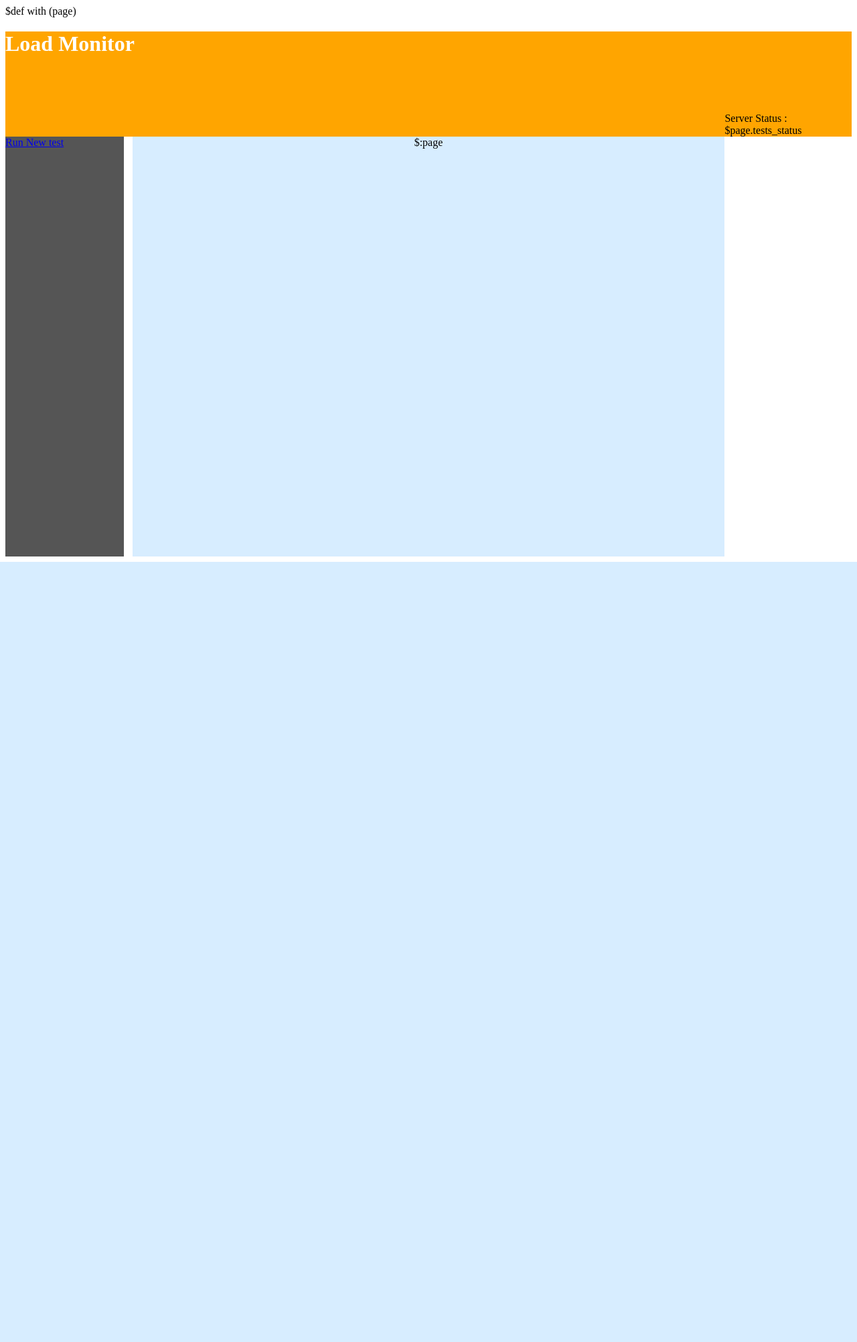
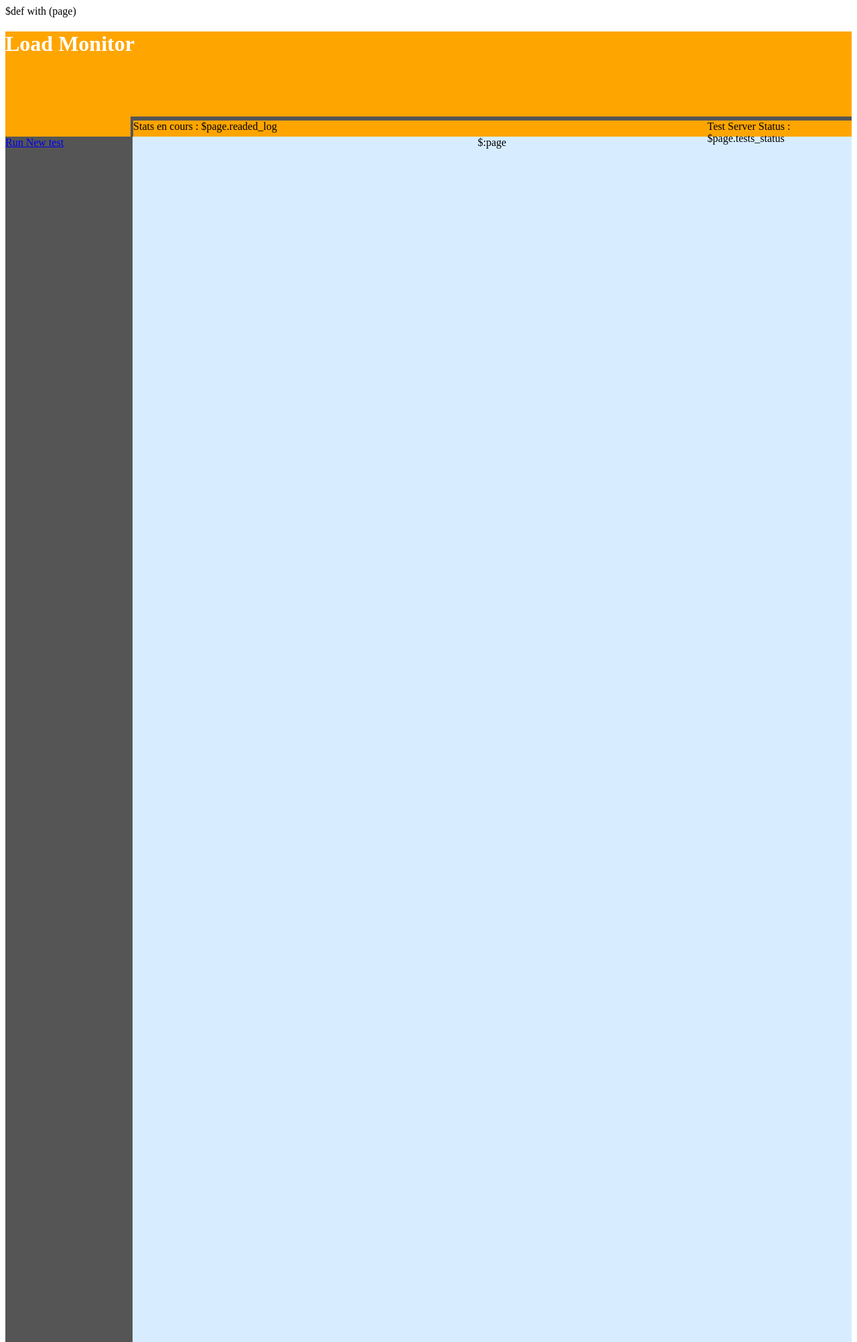
Before and after one commit to wazo-platform/xivo-tools, a Python web app: template load-monitor/web-interface/templates/template_skeleton.html in a window 1280 px wide. Shown: the whole page at 67% size. Before the commit the page ends 839 px from the top, so only its background shows below. Run offline with Jinja, Linux system fonts and the light colour scheme; the template is opened without the code that fills it, so the values that code supplies are empty.

Commit message:
Stats test en cours + css

```diff
--- a/load-monitor/web-interface/static/style.css
+++ b/load-monitor/web-interface/static/style.css
@@ -5,31 +5,51 @@
 	width:100%;
 	height:20% }
 
+div#top_separation{
+	background-color:#555555;
+	position:absolute;
+	bottom:0;
+	left:14.8%;
+	height:30px;
+	width:85.2%
+	}
+
+div#readed_stats {
+	background-color:orange;
+	color:black;
+	position: absolute;
+	bottom:0;
+	width:80%;
+	height:24px;
+	left:4px }
+
 div#status {
+	background-color:orange;
 	color:black;
 	position: absolute;
 	bottom:0;
 	right:0;
-	width:15% }
+	height:24px;
+	width:20% }
 
 div#main {
 	max-width:100%;
 	height:80%;
 	margin:auto;
-	background-color:#ffffff }
+	background-color:#000000 }
 
 div#menuTests {
 	background-color:#555555;
 	float:left;
-	height:100%;
-	width:14% }
+	height:1800px;
+	width:15% }
 
 div#results {
 	background-color:#d7edff;
 	text-align:center;
-	height:100%;
+	height:1800px;
 	margin-left:15%;
-	margin-right:15% }
+	margin-right:0% }
 
 div#footer {
 	background-color:#ffffff;
--- a/load-monitor/web-interface/templates/template_graphs.html
+++ b/load-monitor/web-interface/templates/template_graphs.html
@@ -1,6 +1,7 @@
-$def with (title, content, tests_status)
+$def with (title, content, tests_status, readed_log)
 $var title:$title
 $var tests_status:$tests_status
+$var readed_log:$readed_log
 <table>
     <tr><td>:: Asterisk Calls processed</td></tr>
     <tr>
--- a/load-monitor/web-interface/templates/template_skeleton.html
+++ b/load-monitor/web-interface/templates/template_skeleton.html
@@ -7,8 +7,13 @@
 <body>
 <div id=header>
 <h1>Load Monitor</h1>
-    <div id=status>
-        Server Status : $page.tests_status
+    <div id=top_separation>
+        <div id=readed_stats>
+            Stats en cours : $page.readed_log
+        </div>
+        <div id=status>
+            Test Server Status : $page.tests_status
+        </div>
     </div>
 </div>
 <div id=main>
```
Also changed, not shown: load-monitor/web-interface/main.py (+7 -6 lines).
